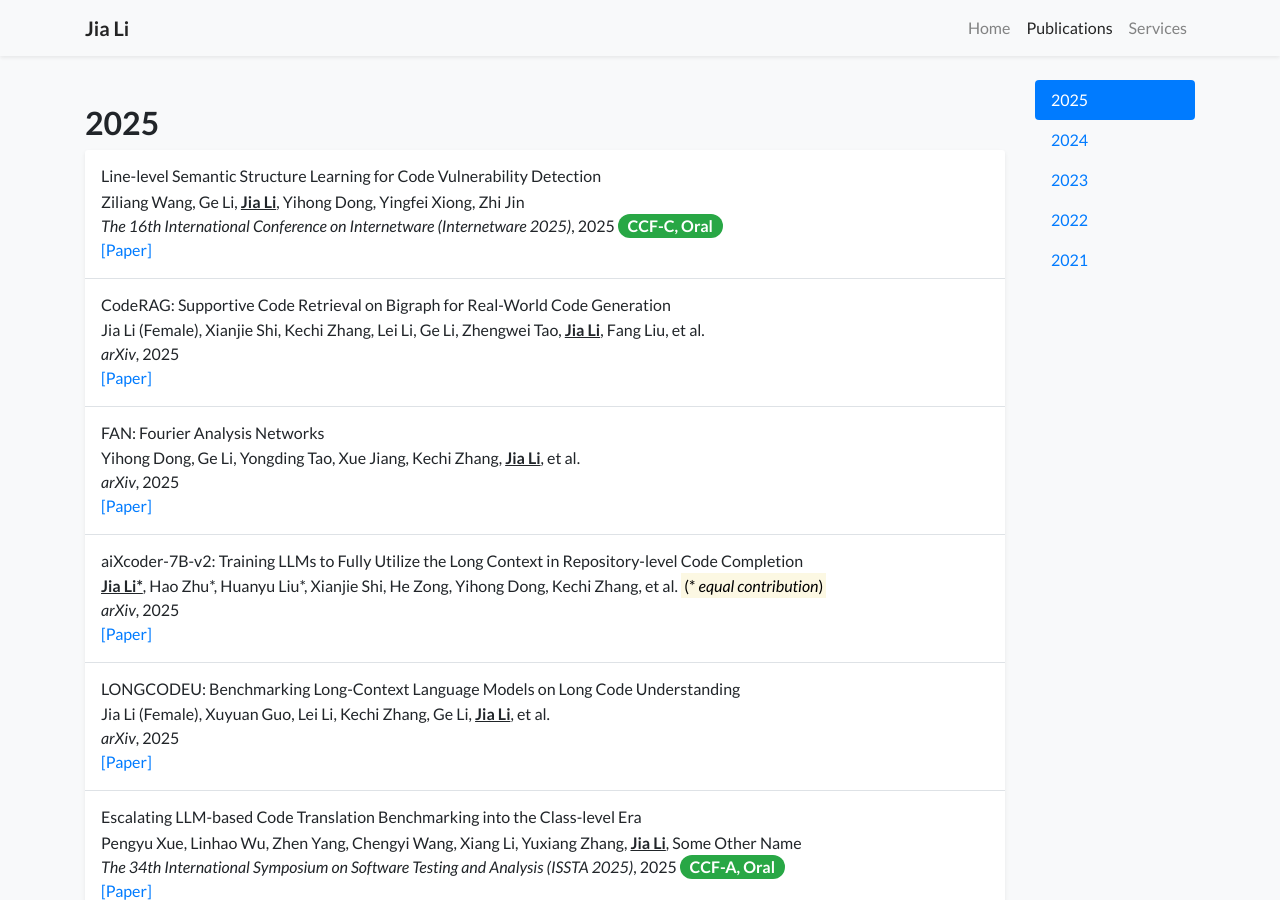
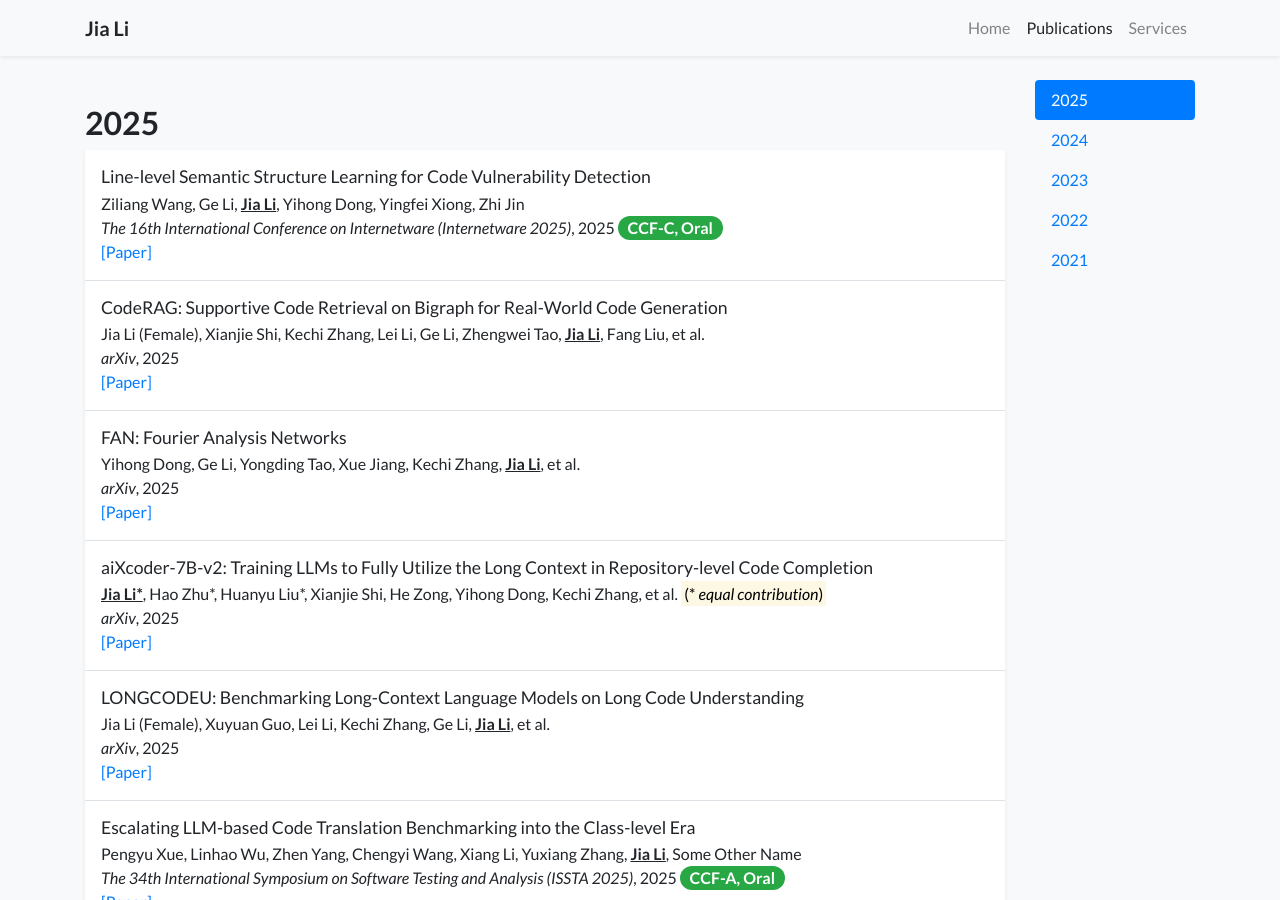
Before and after one commit to LJ2lijia/LJ2lijia.github.io, a Jekyll site: the page built from publications.html, in a window 1280 px wide and 900 px high. Built offline with Jekyll 4.4.1, drawn with Linux system fonts in a browser that asks for light colours; nearby versions of some CDN libraries; a style sheet for code colours, icons or effects is not loaded.

Commit message:
Update font

```diff
--- a/_includes/widgets/publication_item.html
+++ b/_includes/widgets/publication_item.html
@@ -2,7 +2,7 @@
 <div class="d-none d-md-block">
     <div class="row no-gutters {% unless include.hide_bottom_border %}border-bottom{% endunless %} border-gray">
         <div class="col-12 p-3">
-            <h6 class="mt-0 mb-1 font-weight-normal">{{ item.title }}</h6>
+            <h6 class="mt-0 mb-1 font-weight-normal" style="font-size: 1.1rem;">{{ item.title }}</h6>
             <p class="mt-0 mb-0" style="font-size: 1rem;">{% include widgets/author_list.html authors=item.authors %}</p>
             <p class="mt-0 mb-0" style="font-size: 1rem;">{{item.pub_pre}}<i>{{ item.pub }}</i>{{ item.pub_post }}, {{ item.pub_date }} {{ item.pub_last }}</p>
             <p class="mt-0 mb-0 small text-muted">{{ item.abstract }}</p>
@@ -25,7 +25,7 @@
         <div class="d-flex align-items-start flex-column py-3 px-4">
             <div class="mb-auto"></div>
             <div>
-                <h6 class="mt-0 mb-1 font-weight-normal">{{ item.title }}</h6>
+                <h6 class="mt-0 mb-1 font-weight-normal" style="font-size: 1.1rem;">{{ item.title }}</h6>
                 <p class="mt-0 mb-0" style="font-size: 1rem;">{% include widgets/author_list.html authors=item.authors %}</p>
                 <p class="mt-0 mb-0" style="font-size: 1rem;">{{item.pub_pre}}<i>{{ item.pub }}</i>{{ item.pub_post }}, {{ item.pub_date }} {{ item.pub_last }}</p>
                 <p class="mt-0 mb-0 small text-muted">{{ item.abstract }}</p>
```
